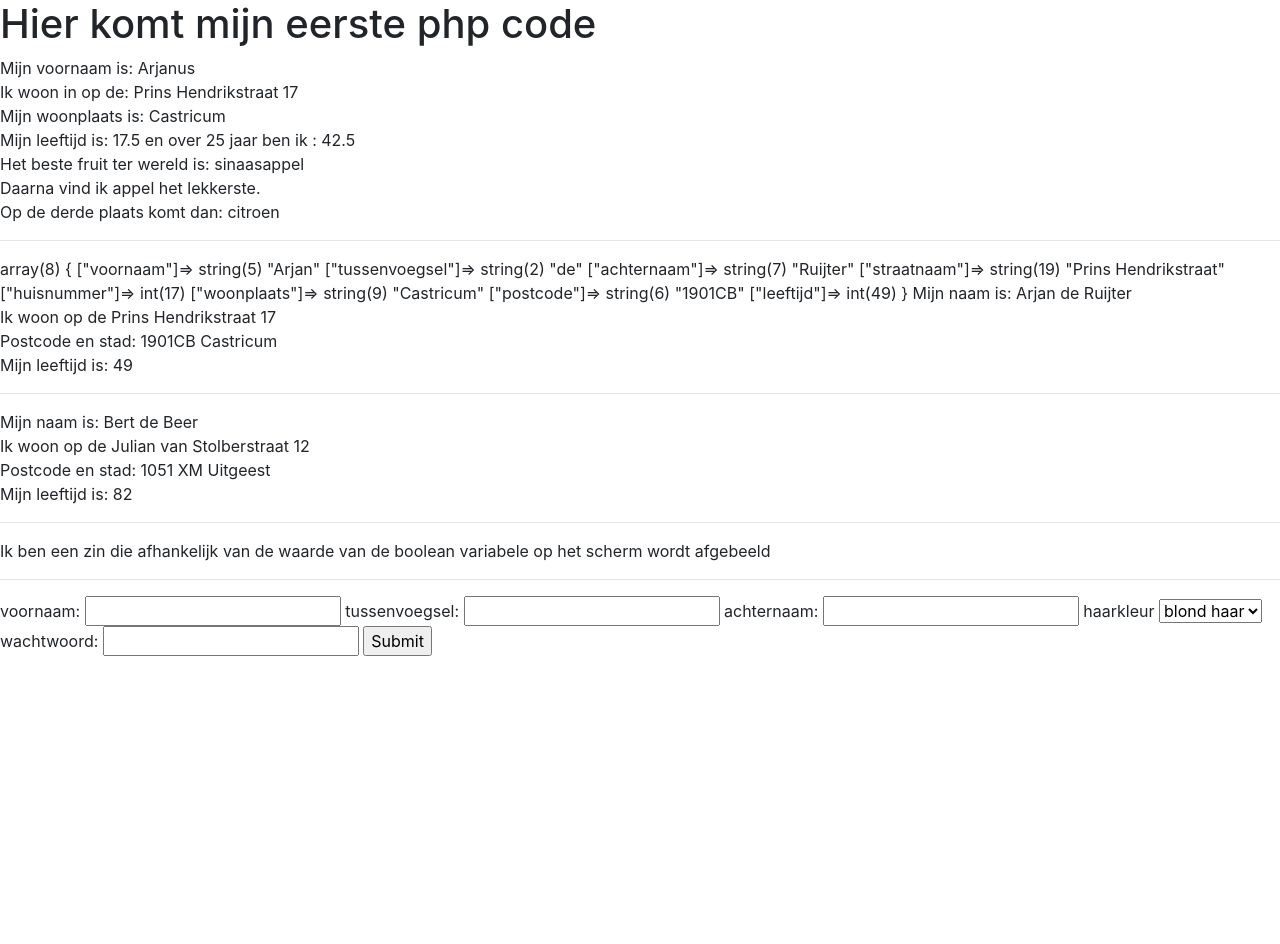
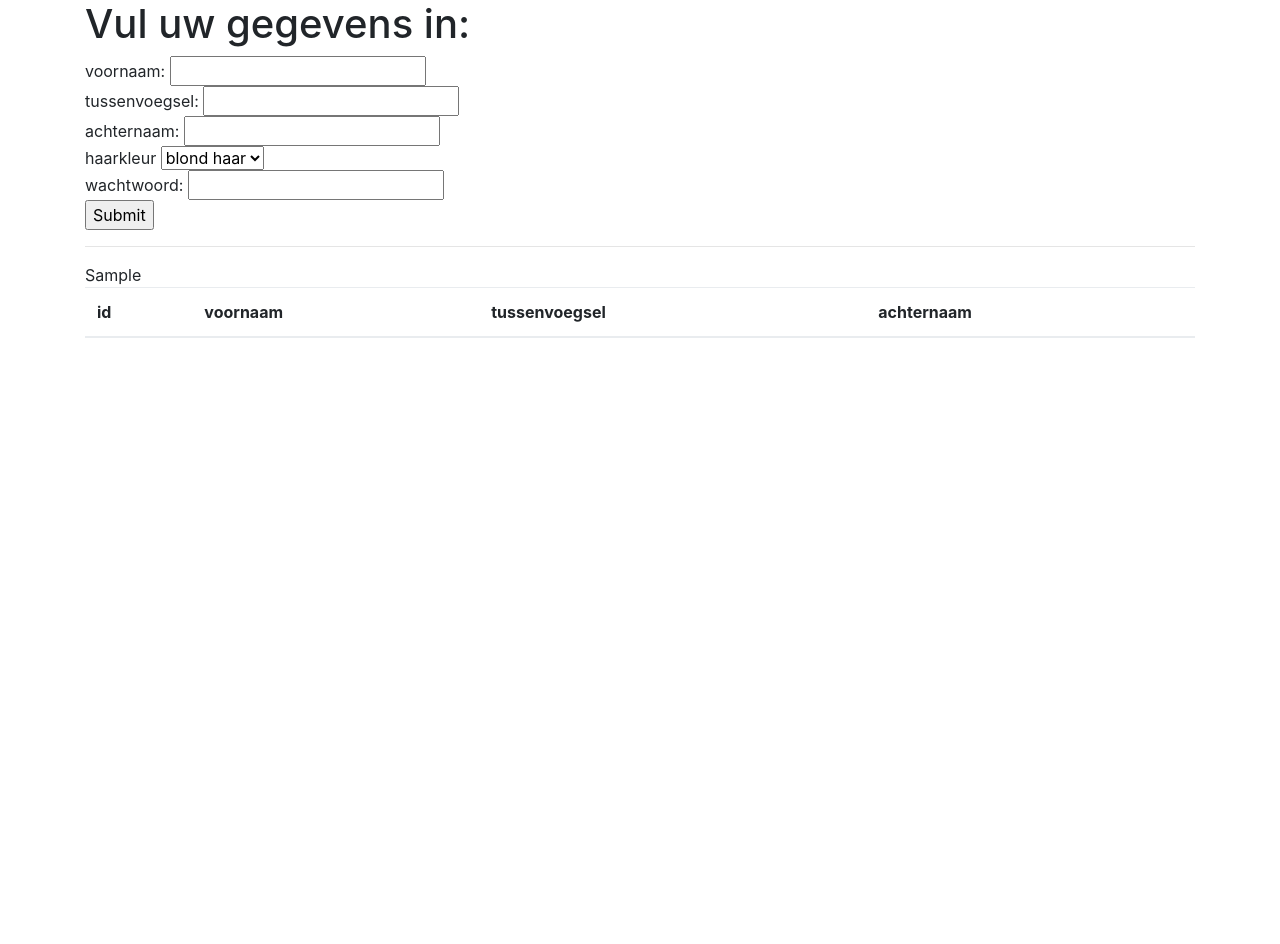
Before and after one commit to rra-am1a-2017/CRUD, a PHP site: page / in a window 1280 px wide. After the commit the page ends 338 px from the top, so only its background shows below. Run offline with PHP 8.4, Linux system fonts and the light colour scheme; tables that the repository leaves empty or names only in its code hold one stand-in row (values such as "Sample post"); lists and menus that the app fills with data are empty; some libraries are stand-ins or nearby versions.

Commit message:
startpunt les wo 22-11-2017 8:45 - 10:45

```diff
--- a/index.php
+++ b/index.php
@@ -10,130 +10,156 @@
     <link rel="stylesheet" href="https://maxcdn.bootstrapcdn.com/bootstrap/4.0.0-beta.2/css/bootstrap.min.css" integrity="sha384-PsH8R72JQ3SOdhVi3uxftmaW6Vc51MKb0q5P2rRUpPvrszuE4W1povHYgTpBfshb" crossorigin="anonymous">
   </head>
   <body>
-    <h1>Hier komt mijn eerste php code</h1>
+    <main class="container">
+      <h1>Vul uw gegevens in:</h1>
 
       <?php
-      // Dit zijn string variabelen
-      $voornaam = "Arjanus";
-      $adres = "Prins Hendrikstraat 17";
-      $woonplaats = 'Castricum';
+        // // Dit zijn string variabelen
+        // $voornaam = "Arjanus";
+        // $adres = "Prins Hendrikstraat 17";
+        // $woonplaats = 'Castricum';
 
-      // Dit is
-      // een variabele met daarin een geheel
-      // getal (integer)
-      $leeftijd = 17.5;
-      $nieuwe_leeftijd = $leeftijd + 25;
+        // // Dit is
+        // // een variabele met daarin een geheel
+        // // getal (integer)
+        // $leeftijd = 17.5;
+        // $nieuwe_leeftijd = $leeftijd + 25;
 
-      $fruit0 = "mango";
-      $fruit1 = "ananas";
-      $fruit2 = "banaan";
+        // $fruit0 = "mango";
+        // $fruit1 = "ananas";
+        // $fruit2 = "banaan";
 
-      /* Hieronder staat een
-         een indexed array. */
-      $fruit = array("sinaasappel", "appel", "citroen");
+        // /* Hieronder staat een
+        //    een indexed array. */
+        // $fruit = array("sinaasappel", "appel", "citroen");
 
-      echo "Mijn voornaam is: " . $voornaam . "<br>";
-      echo "Ik woon in op de: " . $adres . "<br>";
-      echo "Mijn woonplaats is: " . $woonplaats . "<br>";
-      echo "Mijn leeftijd is: " . $leeftijd . " en over 25 jaar ben ik : " . $nieuwe_leeftijd . "<br>";
-      echo "Het beste fruit ter wereld is: " . $fruit[0] ."<br>";
-      echo "Daarna vind ik " . $fruit[1] . " het lekkerste.<br>";
-      echo "Op de derde plaats komt dan: " . $fruit[2] . "<br>";
+        // echo "Mijn voornaam is: " . $voornaam . "<br>";
+        // echo "Ik woon in op de: " . $adres . "<br>";
+        // echo "Mijn woonplaats is: " . $woonplaats . "<br>";
+        // echo "Mijn leeftijd is: " . $leeftijd . " en over 25 jaar ben ik : " . $nieuwe_leeftijd . "<br>";
+        // echo "Het beste fruit ter wereld is: " . $fruit[0] ."<br>";
+        // echo "Daarna vind ik " . $fruit[1] . " het lekkerste.<br>";
+        // echo "Op de derde plaats komt dan: " . $fruit[2] . "<br>";
 
-      echo "<hr>";
-      // Associatief array
-      $user = array("voornaam"      => "Arjan",
-                    "tussenvoegsel" => "de",
-                    "achternaam"    => "Ruijter",
-                    "straatnaam"    => "Prins Hendrikstraat",
-                    "huisnummer"    => 17,
-                    "woonplaats"    => "Castricum",
-                    "postcode"      => '1901CB',
-                    "leeftijd"      => 49);
+        // echo "<hr>";
+        // // Associatief array
+        // $user = array("voornaam"      => "Arjan",
+        //               "tussenvoegsel" => "de",
+        //               "achternaam"    => "Ruijter",
+        //               "straatnaam"    => "Prins Hendrikstraat",
+        //               "huisnummer"    => 17,
+        //               "woonplaats"    => "Castricum",
+        //               "postcode"      => '1901CB',
+        //               "leeftijd"      => 49);
 
-      var_dump($user);
+        // var_dump($user);
 
-      $user1 = array("voornaam"      => "Bert",
-                     "tussenvoegsel" => "de",
-                     "achternaam"    => "Beer",
-                     "straatnaam"    => "Julian van Stolberstraat",
-                     "huisnummer"    => 12,
-                     "woonplaats"    => "Uitgeest",
-                     "postcode"      => '1051 XM',
-                     "leeftijd"      => 82);
+        // $user1 = array("voornaam"      => "Bert",
+        //                "tussenvoegsel" => "de",
+        //                "achternaam"    => "Beer",
+        //                "straatnaam"    => "Julian van Stolberstraat",
+        //                "huisnummer"    => 12,
+        //                "woonplaats"    => "Uitgeest",
+        //                "postcode"      => '1051 XM',
+        //                "leeftijd"      => 82);
 
-      echo "Mijn naam is: " . $user['voornaam'] . " " . $user['tussenvoegsel'] . " " . $user['achternaam'] . "<br>";
-      echo "Ik woon op de " . $user['straatnaam'] . " " . $user['huisnummer'] . "<br>";
-      echo "Postcode en stad: " . $user['postcode'] . " " . $user['woonplaats'] . "<br>";
-      echo "Mijn leeftijd is: " . $user['leeftijd'];
+        // echo "Mijn naam is: " . $user['voornaam'] . " " . $user['tussenvoegsel'] . " " . $user['achternaam'] . "<br>";
+        // echo "Ik woon op de " . $user['straatnaam'] . " " . $user['huisnummer'] . "<br>";
+        // echo "Postcode en stad: " . $user['postcode'] . " " . $user['woonplaats'] . "<br>";
+        // echo "Mijn leeftijd is: " . $user['leeftijd'];
 
-      echo "<hr>";
+        // echo "<hr>";
 
-      echo "Mijn naam is: " . $user1['voornaam'] . " " . $user1['tussenvoegsel'] . " " . $user1['achternaam'] . "<br>";
-      echo "Ik woon op de " . $user1['straatnaam'] . " " . $user1['huisnummer'] . "<br>";
-      echo "Postcode en stad: " . $user1['postcode'] . " " . $user1['woonplaats'] . "<br>";
-      echo "Mijn leeftijd is: " . $user1['leeftijd'];
+        // echo "Mijn naam is: " . $user1['voornaam'] . " " . $user1['tussenvoegsel'] . " " . $user1['achternaam'] . "<br>";
+        // echo "Ik woon op de " . $user1['straatnaam'] . " " . $user1['huisnummer'] . "<br>";
+        // echo "Postcode en stad: " . $user1['postcode'] . " " . $user1['woonplaats'] . "<br>";
+        // echo "Mijn leeftijd is: " . $user1['leeftijd'];
 
 
 
-      /* Hieronder staat een boolean variabele.
-         Een boolean variabele is een variabele die precies twee waarden kan aannemen.
-         true / false
-         1 / 0 */
-      $schrijf_naar_scherm = true;
+        // /* Hieronder staat een boolean variabele.
+        //    Een boolean variabele is een variabele die precies twee waarden kan aannemen.
+        //    true / false
+        //    1 / 0 */
+        // $schrijf_naar_scherm = true;
 
-      if ($schrijf_naar_scherm) {
-        echo "<hr>";
-        echo "Ik ben een zin die afhankelijk van de waarde van de boolean variabele op het scherm wordt afgebeeld";
-      }
-      /*
-         Maak een array genaamd user waarin je de volgende data zet.
-         voornaam, tussenvoegsel, achternaam, straatnaam, huisnummer, stad, postcode, leeftijd
-         en maak een zin die al deze info weergeeft. Echo deze zin naar het scherm.
-      */
+        // if ($schrijf_naar_scherm) {
+        //   echo "<hr>";
+        //   echo "Ik ben een zin die afhankelijk van de waarde van de boolean variabele op het scherm wordt afgebeeld";
+        // }
+        // /*
+        //    Maak een array genaamd user waarin je de volgende data zet.
+        //    voornaam, tussenvoegsel, achternaam, straatnaam, huisnummer, stad, postcode, leeftijd
+        //    en maak een zin die al deze info weergeeft. Echo deze zin naar het scherm.
+        // */
+      ?>
+      <?php
+        // // $_POST leeg => sla code over
+        // // $_POST gevuld met waarden uit het formulier => voor de code uit tussen curly brackets.
+        // if (!empty($_POST)) {
+        //     var_dump($_POST);
+        //     echo "Mijn voornaam is: " . $_POST["voornaam"] . " " . $_POST["tussenvoegsel"] . " " . $_POST["achternaam"] . "<br>";
+        //     echo "Mijn password is: " . $_POST["wachtwoord"];
+        // }
       ?>
 
-    <hr>
       <?php
-      // $_POST leeg => sla code over
-      // $_POST gevuld met waarden uit het formulier => voor de code uit tussen curly brackets.
-      if (!empty($_POST)) {
-          var_dump($_POST);
-          echo "Mijn voornaam is: " . $_POST["voornaam"] . " " . $_POST["tussenvoegsel"] . " " . $_POST["achternaam"] . "<br>";
-          echo "Mijn password is: " . $_POST["wachtwoord"];
+        // We gaan contact maken in de code met de mysql database
+        $server_name = "localhost";
+        $user_name = "root";
+        $password = "";
+        $database_name = "am1a_2017_blok2_crud";
+
+        // Met deze functie maken we contact met de mysql server
+        $conn = mysqli_connect($server_name, $user_name, $password, $database_name);
+
+        // We maken een select query
+        $sql = "SELECT * FROM `users`";
+
+        $result = mysqli_query($conn,$sql);
+
+        //$record = mysqli_fetch_assoc($result);
+
+        //var_dump($record);
+
+        $table_data = "";
+        while ($record = mysqli_fetch_assoc($result)) {
+          //var_dump($record);
+          $table_data = $table_data . $record['firstname'] . "<br>";
         }
+
       ?>
 
       <form method="post" action="./data.php">
-      voornaam: <input type="text" name="voornaam">
-      tussenvoegsel: <input type="text" name="tussenvoegsel">
-      achternaam: <input type="text" name="achternaam">
+        voornaam: <input type="text" name="voornaam"><br>
+        tussenvoegsel: <input type="text" name="tussenvoegsel"><br>
+        achternaam: <input type="text" name="achternaam"><br>
         haarkleur <select name="haarkleur">
                     <option value="blond">blond haar</option>
                     <option value="grijs">grijs haar</option>
                     <option value="bruin">bruin haar</option>
-                </select>
-      wachtwoord: <input type="password" name="wachtwoord">
-      <input type="submit">
+                  </select><br>
+        wachtwoord: <input type="password" name="wachtwoord"> <br>
+        <input type="submit"><br>
       </form>
 
+      <hr>
 
-<br>
-<br>
-<br>
-<br>
-<br>
-<br>
-<br>
-<br>
-<br>
-<br>
-<br>
-<br>
+      <table class="table table-hover">
+        <thead>
+          <tr>
+            <th>id</th>
+            <th>voornaam</th>
+            <th>tussenvoegsel</th>
+            <th>achternaam</th>
+          </tr>
+        </thead>
+        <tbody>
+          <?php echo $table_data; ?>
+        </tbody>
+      </table>
 
-
-
-
+    </main>
     <!-- Optional JavaScript -->
     <!-- jQuery first, then Popper.js, then Bootstrap JS -->
     <script src="https://code.jquery.com/jquery-3.2.1.slim.min.js" integrity="sha384-KJ3o2DKtIkvYIK3UENzmM7KCkRr/rE9/Qpg6aAZGJwFDMVNA/GpGFF93hXpG5KkN" crossorigin="anonymous"></script>
```
Lines whose indentation alone changed are shown as unchanged.
